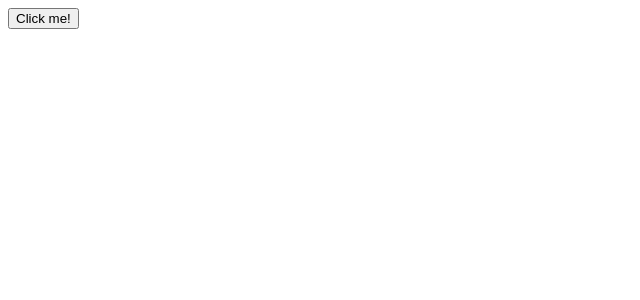
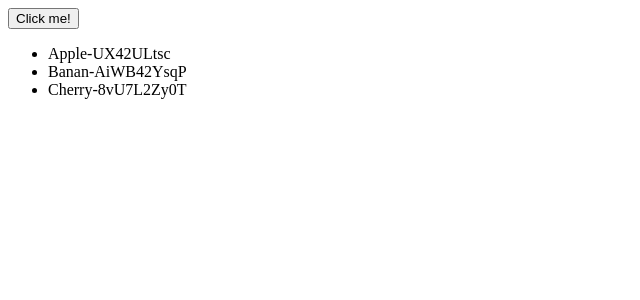
Before and after one commit to Dslim1996/vue, a Vue app: page / in a window 1280 px wide. Shown: the top 300 px of the page, without its empty margins (0-640 px from the left). Built offline with nearby package versions, Linux system fonts and the light colour scheme; the HTML template or start-up script is replaced by a standard one.

Commit message:
vforlist

```diff
--- a/package.json
+++ b/package.json
@@ -28,6 +28,7 @@
     "postcss-loader": "^5.2.0",
     "sass": "^1.32.8",
     "sass-loader": "^11.0.1",
+    "shortid": "^2.2.16",
     "style-loader": "^2.0.0",
     "vue-loader": "^16.1.2",
     "vue-style-loader": "^4.1.3",
--- a/src/app.vue
+++ b/src/app.vue
@@ -1,30 +1,36 @@
 <template>
     <button @click="handler">
-       Click me!
+        Click me!
     </button>
-    <template v-if="isShow">
-        <h1>Title</h1>
-        <p>Pargraph1</p>
-        <p>Pargraph2</p>
-    </template>
-
-    <h1 v-show="isShow">
-        Hello?!
-    </h1>
+    <ul>
+        <li
+        v-for="{ id, name } in newFruits"
+        :key="id">
+        {{ name }}-{{ id }}
+        </li>
+    </ul>
 </template>
 
 <script>
+import shortid from 'shortid'
+
 export default {
     data() {
         return {
-            isShow: false,
-            count: 0
+            fruits: ['Apple', 'Banan', "Cherry"],
+        }
+    },
+    computed: {
+        newFruits(){
+            return this.fruits.map(fruit => ({
+                id: shortid.generate(),
+                name: fruit
+            }))
         }
     },
     methods: {
         handler() {
-            this.isShow = !this.isShow
-            this.count += 1
+            this.fruits.push('Orange')
         }
     }
 }
```
Also changed, not shown: 1 other file (tests, documents, lock files or other folders).
